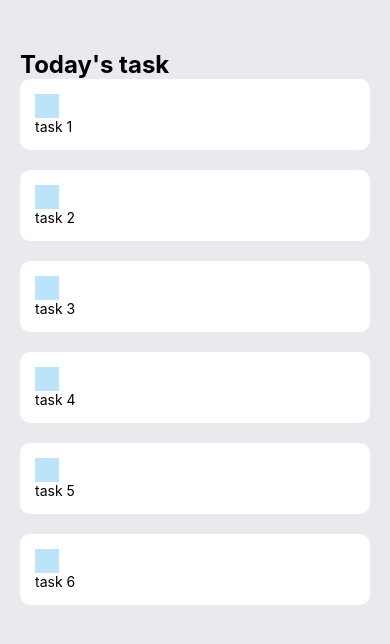
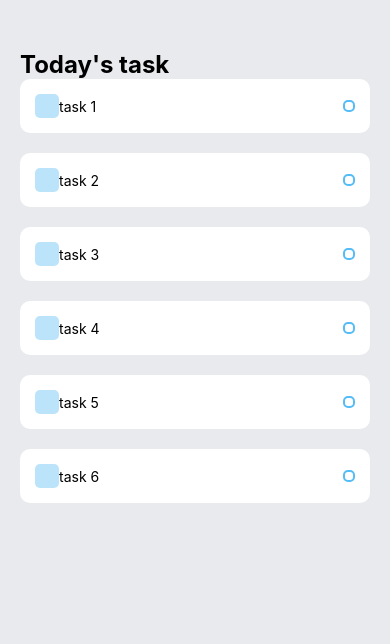
Before and after one commit to niemet0502/react-native-todo, a React Native app: screen / in a window 390 px wide. Shown: the top 644 px of the page. Built offline with nearby package versions, Linux system fonts and the light colour scheme.

Commit message:
main :: added circular dot to right

```diff
--- a/components/Task.js
+++ b/components/Task.js
@@ -4,9 +4,11 @@ import { View, Text, StyleSheet, TouchableOpacity } from 'react-native';
 const Task = (props) => {
   return (
     <View style={styles.item}>
-      <View style={styles.itemLeft}></View>
-      <TouchableOpacity style={styles.square}></TouchableOpacity>
-      <Text style={styles.itemText}>{props.text}</Text>
+      <View style={styles.itemLeft}>
+        <View style={styles.square}></View>
+        <Text style={styles.itemText}>{props.text}</Text>
+      </View>
+      <View style={styles.circular}></View>
     </View>
   )
 }
@@ -16,20 +18,32 @@ const styles = StyleSheet.create({
     backgroundColor: '#FFF',
     padding: 15,
     borderRadius: 10,
+    flexDirection: 'row',
+    alignItems: 'center',
+    justifyContent: 'space-between',
     marginBottom: 20
   },
   itemLeft:{
     flexDirection: 'row',
     alignItems: 'center',
+    flexWrap: 'wrap'
   },
   square: {
     width: 24,
     height: 24,
     backgroundColor: '#55BCF6',
-    opacity: 0.4
+    opacity: 0.4,
+    borderRadius: 5
   },
   itemText:{
-
+    maxWidth: '80%'
+  },
+  circular: {
+    width: 12,
+    height: 12,
+    borderColor: '#55BCF6',
+    borderWidth: 2,
+    borderRadius: 5
   }
 });
 
```
